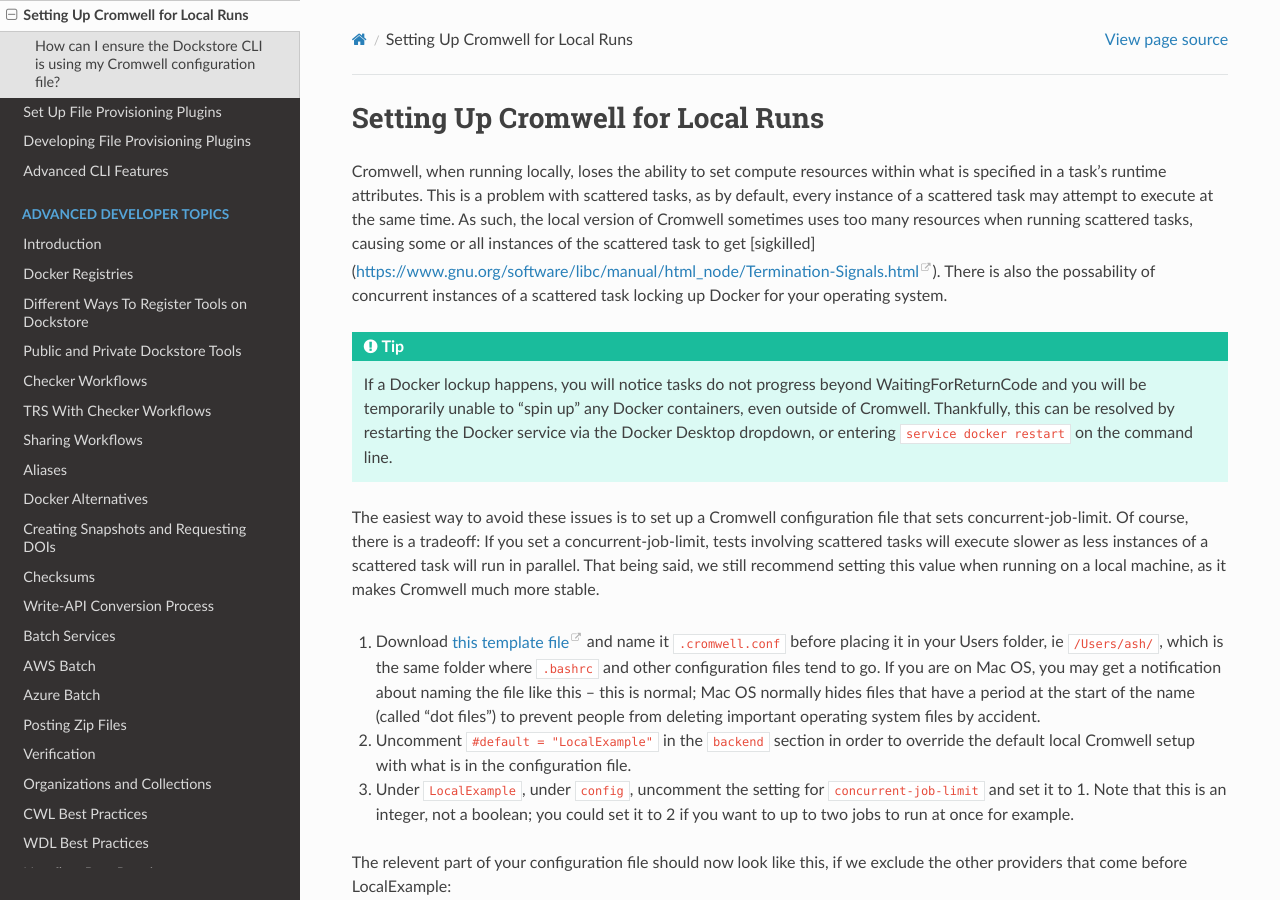
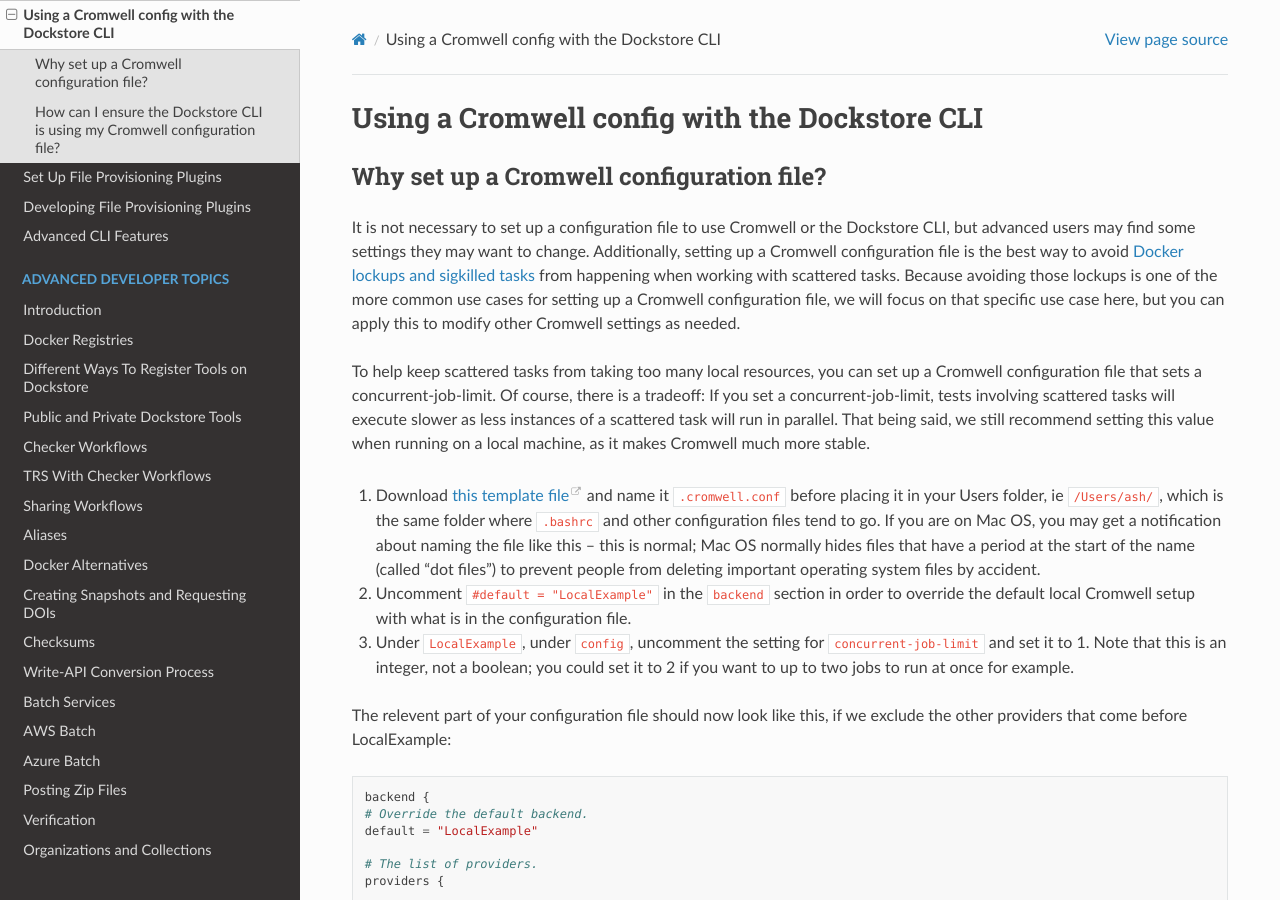
Before and after one commit to dockstore/dockstore-documentation, a Sphinx documentation site: the page built from docs/advanced-topics/dockstore-cli/local-cromwell-config.rst, in a window 1280 px wide and 900 px high. Built offline with Sphinx 7.4.7 and the Read the Docs theme 2.0.0, drawn with Linux system fonts in a browser that asks for light colours.

Commit message:
Add FAQ for WDL run, make Cromwell config more general

```diff
--- a/docs/advanced-topics/dockstore-cli/local-cromwell-config.rst
+++ b/docs/advanced-topics/dockstore-cli/local-cromwell-config.rst
@@ -1,11 +1,12 @@
-Setting Up Cromwell for Local Runs
-==================================
+Using a Cromwell config with the Dockstore CLI
+==============================================
 
-Cromwell, when running locally, loses the ability to set compute resources within what is specified in a task's runtime attributes. This is a problem with scattered tasks, as by default, every instance of a scattered task may attempt to execute at the same time. As such, the local version of Cromwell sometimes uses too many resources when running scattered tasks, causing some or all instances of the scattered task to get [sigkilled](https://www.gnu.org/software/libc/manual/html_node/Termination-Signals.html). There is also the possability of concurrent instances of a scattered task locking up Docker for your operating system.
+Why set up a Cromwell configuration file?
+-----------------------------------------
 
-.. tip::  If a Docker lockup happens, you will notice tasks do not progress beyond WaitingForReturnCode and you will be temporarily unable to "spin up" any Docker containers, even outside of Cromwell. Thankfully, this can be resolved by restarting the Docker service via the Docker Desktop dropdown, or entering ``service docker restart`` on the command line.
+It is not necessary to set up a configuration file to use Cromwell or the Dockstore CLI, but advanced users may find some settings they may want to change. Additionally, setting up a Cromwell configuration file is the best way to avoid :ref:`Docker lockups and sigkilled tasks <cromwell-docker-lockup>` from happening when working with scattered tasks. Because avoiding those lockups is one of the more common use cases for setting up a Cromwell configuration file, we will focus on that specific use case here, but you can apply this to modify other Cromwell settings as needed.
 
-The easiest way to avoid these issues is to set up a Cromwell configuration file that sets concurrent-job-limit. Of course, there is a tradeoff: If you set a concurrent-job-limit, tests involving scattered tasks will execute slower as less instances of a scattered task will run in parallel. That being said, we still recommend setting this value when running on a local machine, as it makes Cromwell much more stable.
+To help keep scattered tasks from taking too many local resources, you can set up a Cromwell configuration file that sets a concurrent-job-limit. Of course, there is a tradeoff: If you set a concurrent-job-limit, tests involving scattered tasks will execute slower as less instances of a scattered task will run in parallel. That being said, we still recommend setting this value when running on a local machine, as it makes Cromwell much more stable.
 
 1. Download `this template file <https://github.com/broadinstitute/cromwell/blob/develop/cromwell.example.backends/cromwell.examples.conf>`__ and name it ``.cromwell.conf`` before placing it in your Users folder, ie ``/Users/ash/``, which is the same folder where ``.bashrc`` and other configuration files tend to go. If you are on Mac OS, you may get a notification about naming the file like this -- this is normal; Mac OS normally hides files that have a period at the start of the name (called "dot files") to prevent people from deleting important operating system files by accident.
 2. Uncomment ``#default = "LocalExample"`` in the ``backend`` section in order to override the default local Cromwell setup with what is in the configuration file.
@@ -47,5 +48,5 @@
 You're now all set up -- the Dockstore CLI will use this configuration file, and will only allow one instance of a scattered task to run at once.
 
 How can I ensure the Dockstore CLI is using my Cromwell configuration file?
---------------------------------------------------------------------------
+---------------------------------------------------------------------------
 You may optionally edit ``root = "cromwell-executions"`` to something else if you wish to be certain that your configuration is getting used, as it will change the name of the executions folder, making it immediately clear that your config is being used. Might we suggest ``root = "dockstore-is-cool"``?
```
Also changed, not shown: docs/advanced-topics/dockstore-cli/dockstore-cli-faq.rst (+14 -0 lines).
